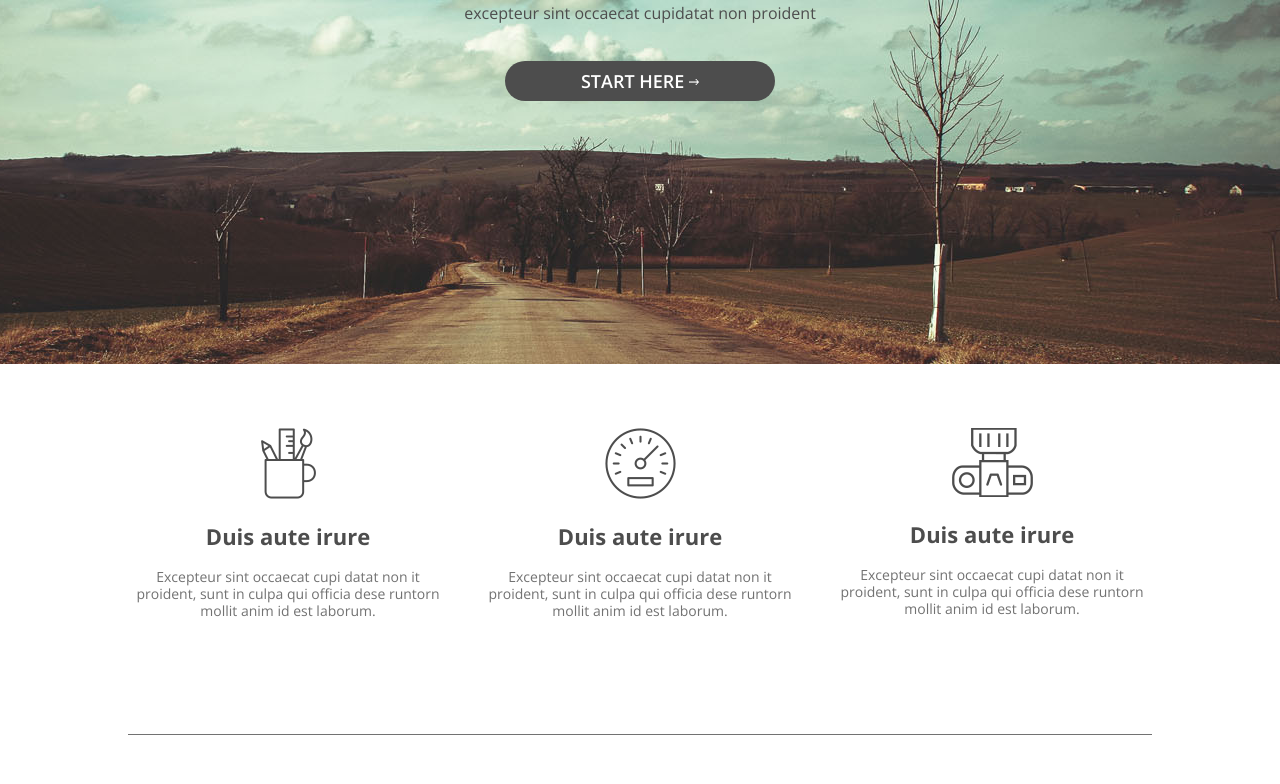
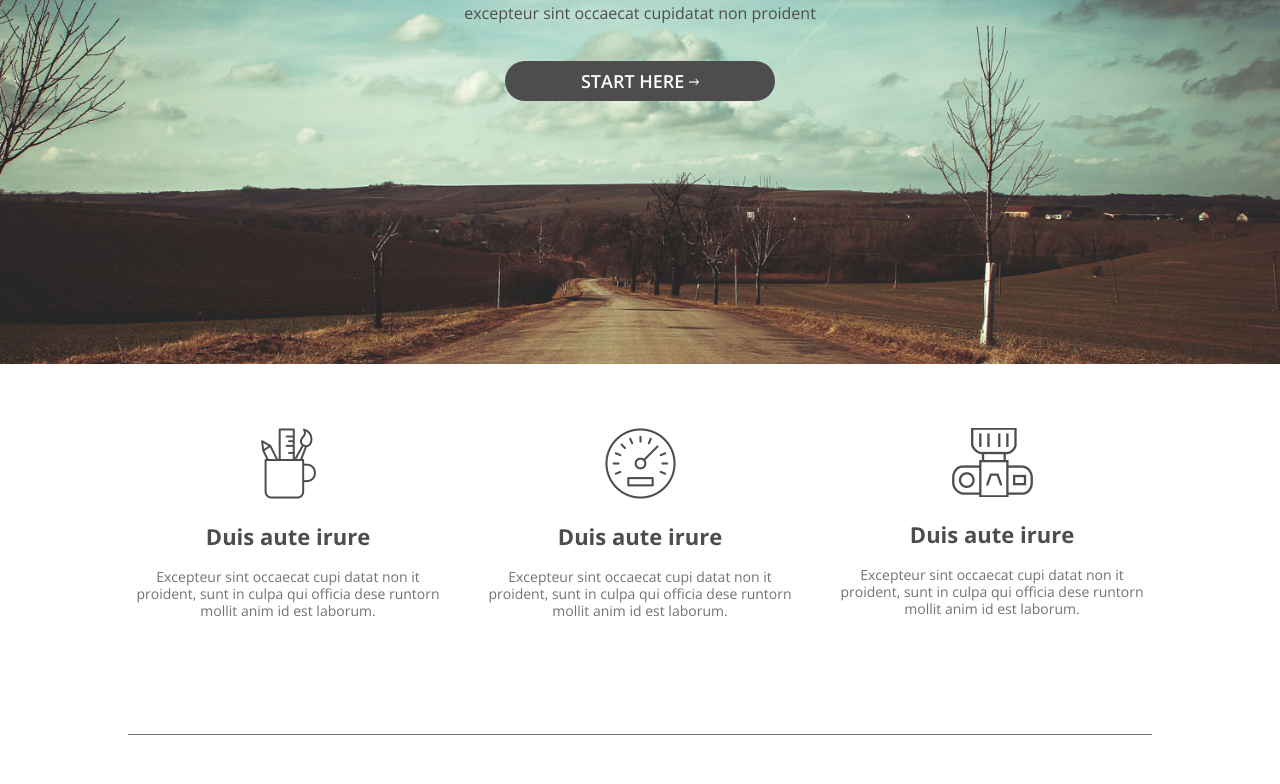
Before and after one commit to pavel-khv/pavel-khv.github.io, a plain HTML site: page index.html in a window 1280 px wide. Shown: the part 316-1100 px from the top of the page. Drawn offline with nearby package versions, Linux system fonts and the light colour scheme; a web font is replaced by a local one.

Commit message:
Update style.css

```diff
--- a/css/style.css
+++ b/css/style.css
@@ -73,7 +73,9 @@ header {
   -webkit-justify-content: center;
       -ms-flex-pack: center;
           justify-content: center;
-  background: url("../img/main-photo.jpg") no-repeat 100% 100%;
+  background: url("../img/main-photo.jpg") no-repeat;
+  -webkit-background-size: 100% 100%;
+          background-size: 100% 100%;
   width: 90%;
   height: 550px;
   padding: 0 5%; }
```
